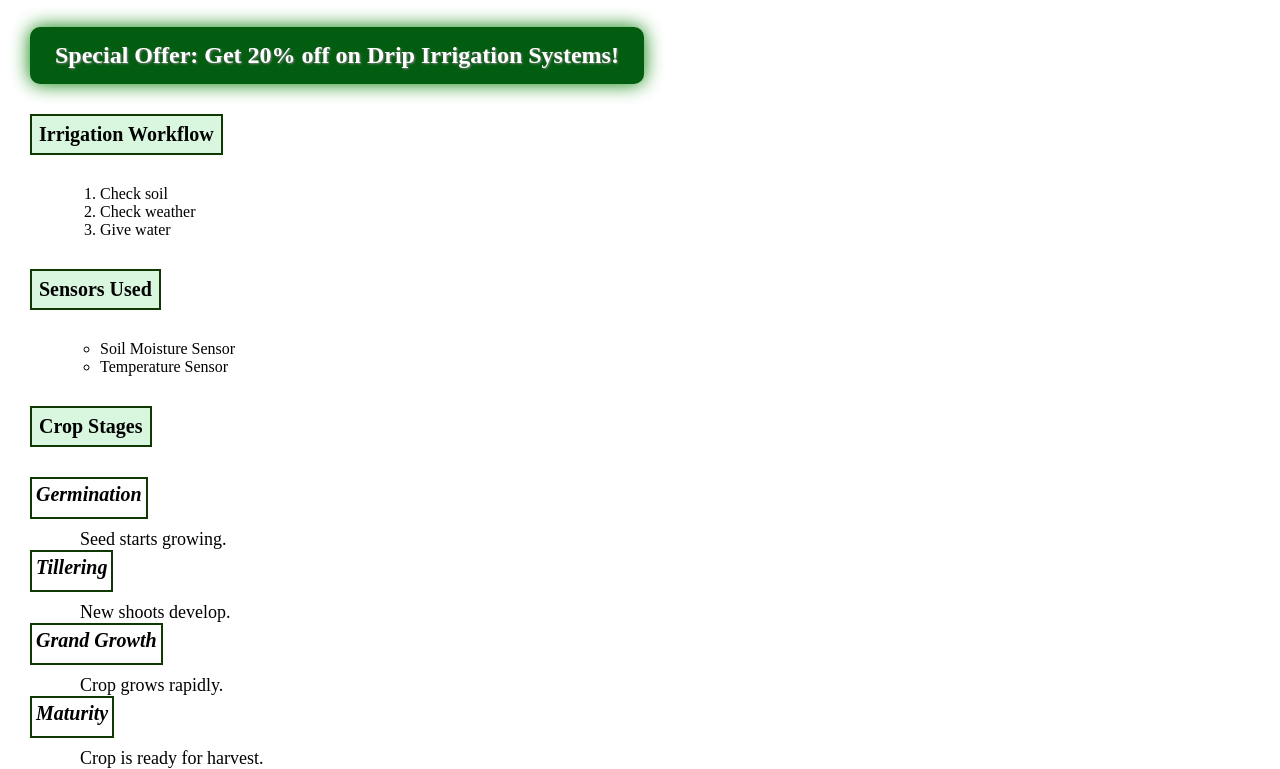
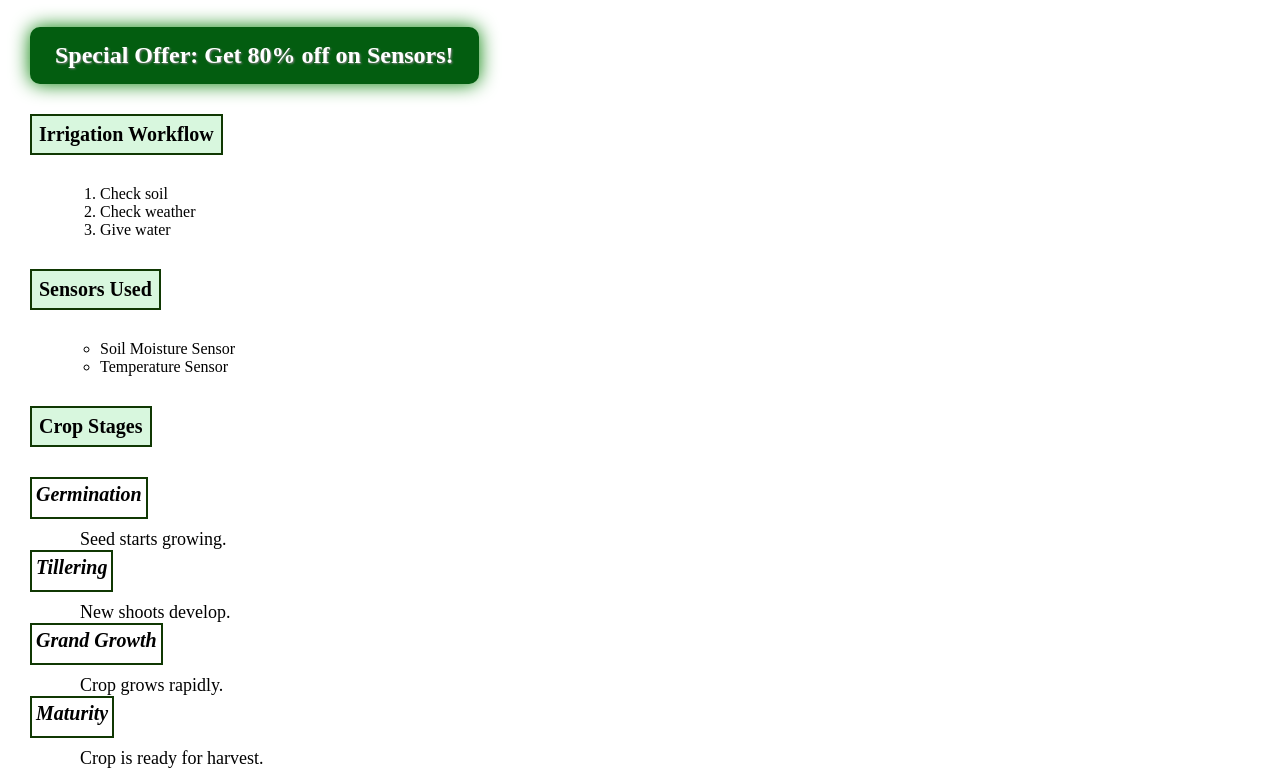
Before and after one commit to Lakshitha2107/Smart_Agriculture_GrpNo-1, a plain HTML site: page farm-info.html in a window 1280 px wide. Shown: the part 143-912 px from the top of the page. Drawn offline with Linux system fonts and the light colour scheme.

Commit message:
Updated the Discount offer

```diff
--- a/farm-info.html
+++ b/farm-info.html
@@ -14,7 +14,7 @@
 <h2>Farm Information</h2>
 
 <div class="offer">
-Special Offer: Get 20% off on Drip Irrigation Systems!
+Special Offer: Get 80% off on Sensors!
 </div>
 
 <p><b>Irrigation Workflow</b></p>
```
